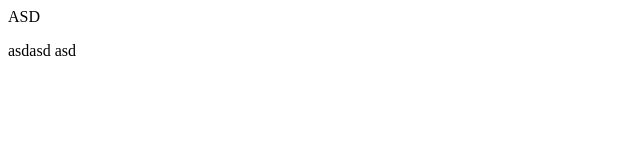
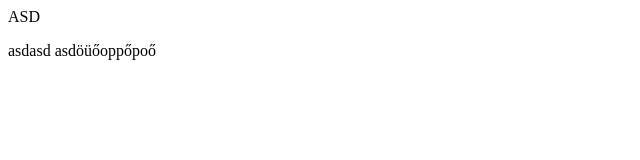
Before and after one commit to RAXY1/GitGyak, a plain HTML site: page index.html in a window 1280 px wide. Shown: the full height of the page, 0-640 px from the left. Drawn offline with Linux system fonts and the light colour scheme.

Commit message:
asdASdASD

```diff
--- a/index.html
+++ b/index.html
@@ -9,6 +9,6 @@
     ASD
     <p></p>
     asdasd
-    asd
+    asdöüőoppőpoő
 </body>
 </html>
```
